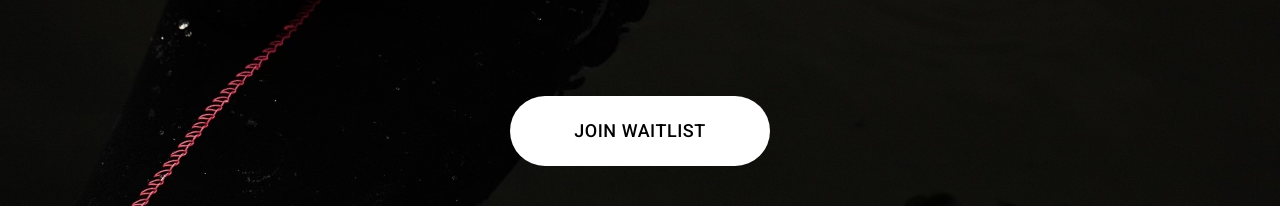
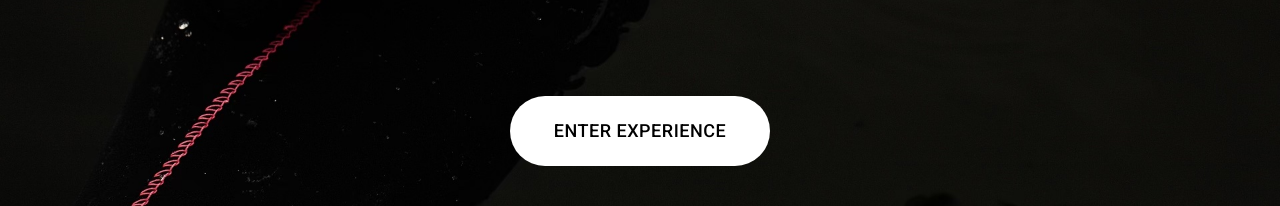
Before and after one commit to sskohrog/bewet, a React (Create React App) app: page / in a window 1280 px wide. Shown: the part 594-800 px from the top of the page. Built offline with nearby package versions, Linux system fonts and the light colour scheme.

Commit message:
clean up

```diff
--- a/src/landing/Landing.js
+++ b/src/landing/Landing.js
@@ -70,8 +70,7 @@ export const Landing = () => {
           onClick={() => navigate('/countdown')}
           // onClick={() => navigate('/scheduler')}
         >
-          {/* Enter Experience */}
-          Join Waitlist
+          Enter Experience
         </Button>
       </Box>
     </Grid>
```
